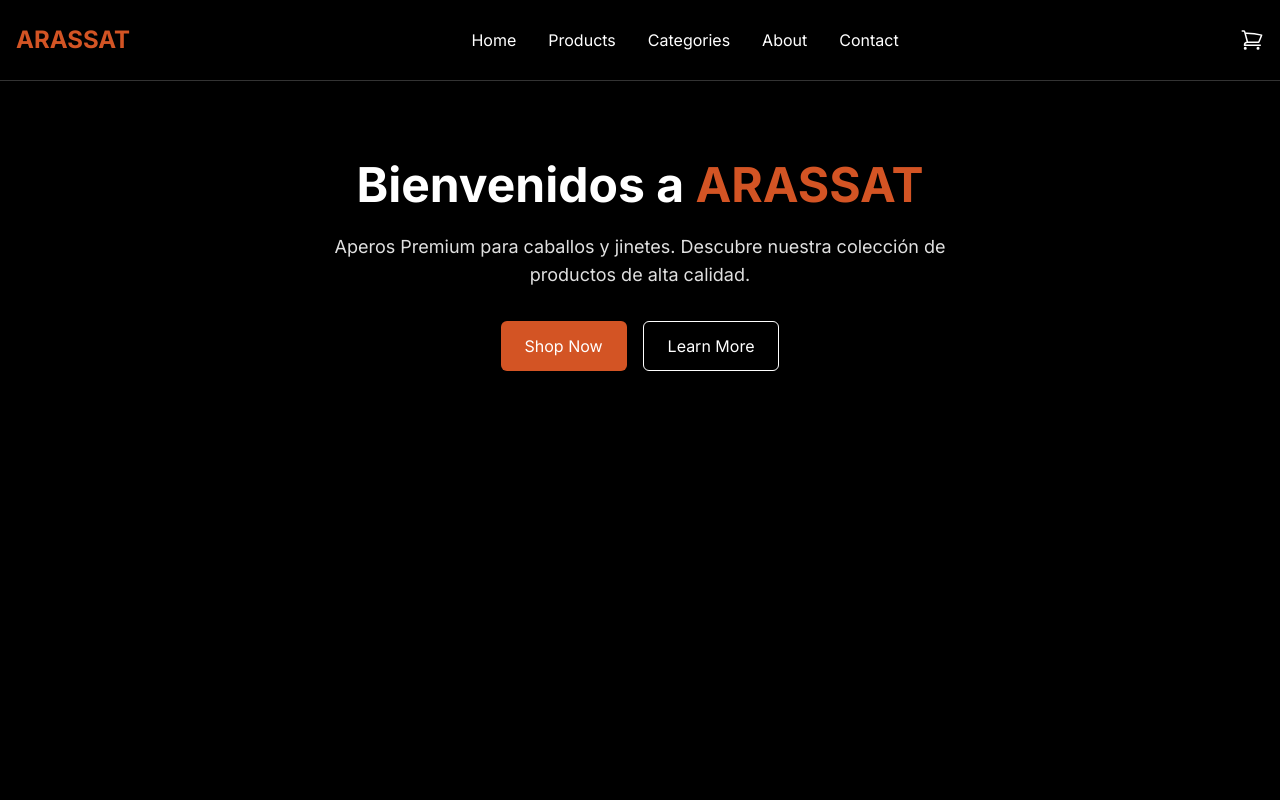
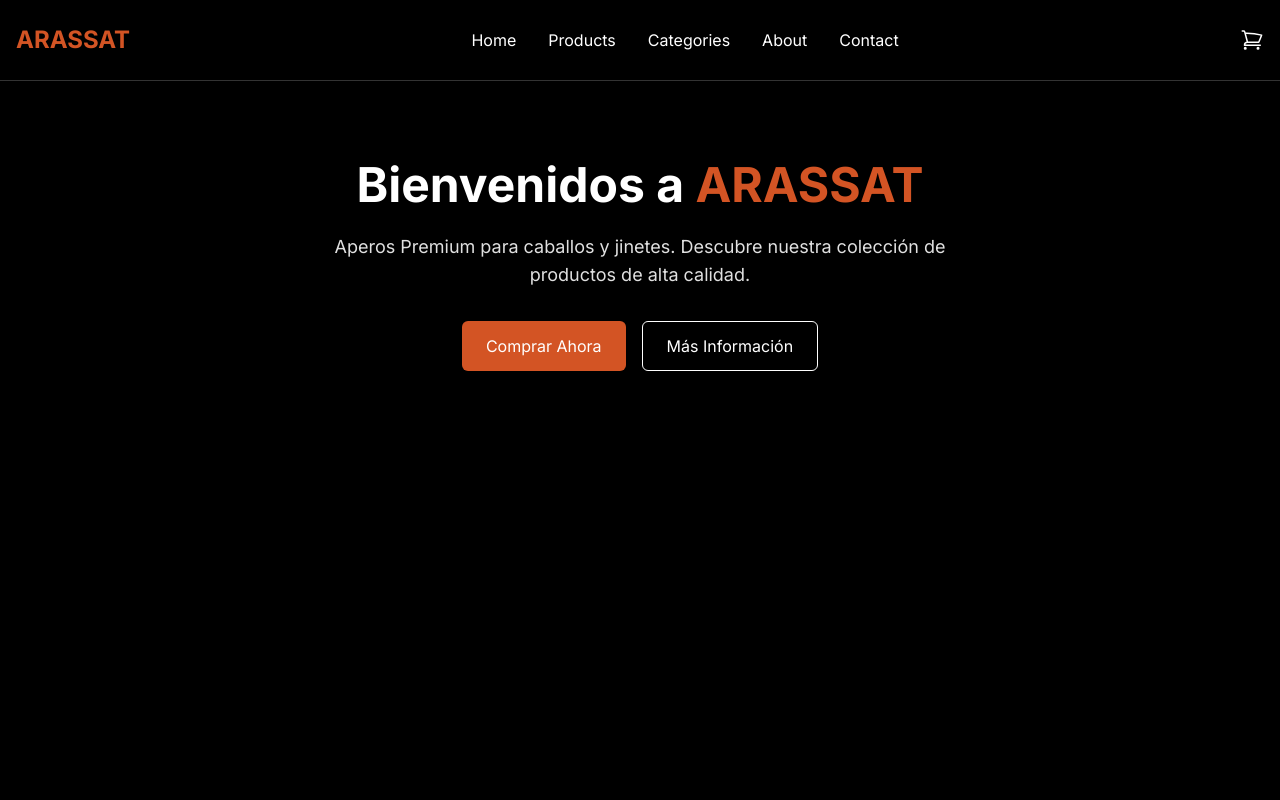
Before and after one commit to TheLifeOfMV/ARASSAT, a Next.js app in the folder arassat-ecommerce/: page / in a window 1280 px wide. Shown: the top 800 px of the page. Built offline with nearby package versions, Linux system fonts and the light colour scheme.

Commit message:
Shop now boton translated

```diff
--- a/arassat-ecommerce/src/app/page.tsx
+++ b/arassat-ecommerce/src/app/page.tsx
@@ -12,10 +12,10 @@ export default function Home() {
         </p>
         <div className="flex justify-center space-x-4">
           <button className="bg-accent-orange hover:bg-hover-orange text-text-white px-6 py-3 rounded-md transition-colors duration-300">
-            Shop Now
+            Comprar Ahora
           </button>
           <button className="border border-text-white text-text-white hover:bg-text-white hover:text-primary-black px-6 py-3 rounded-md transition-colors duration-300">
-            Learn More
+            Más Información
           </button>
         </div>
       </div>
```
Also changed, not shown: 1 other file (tests, documents, lock files or other folders).
